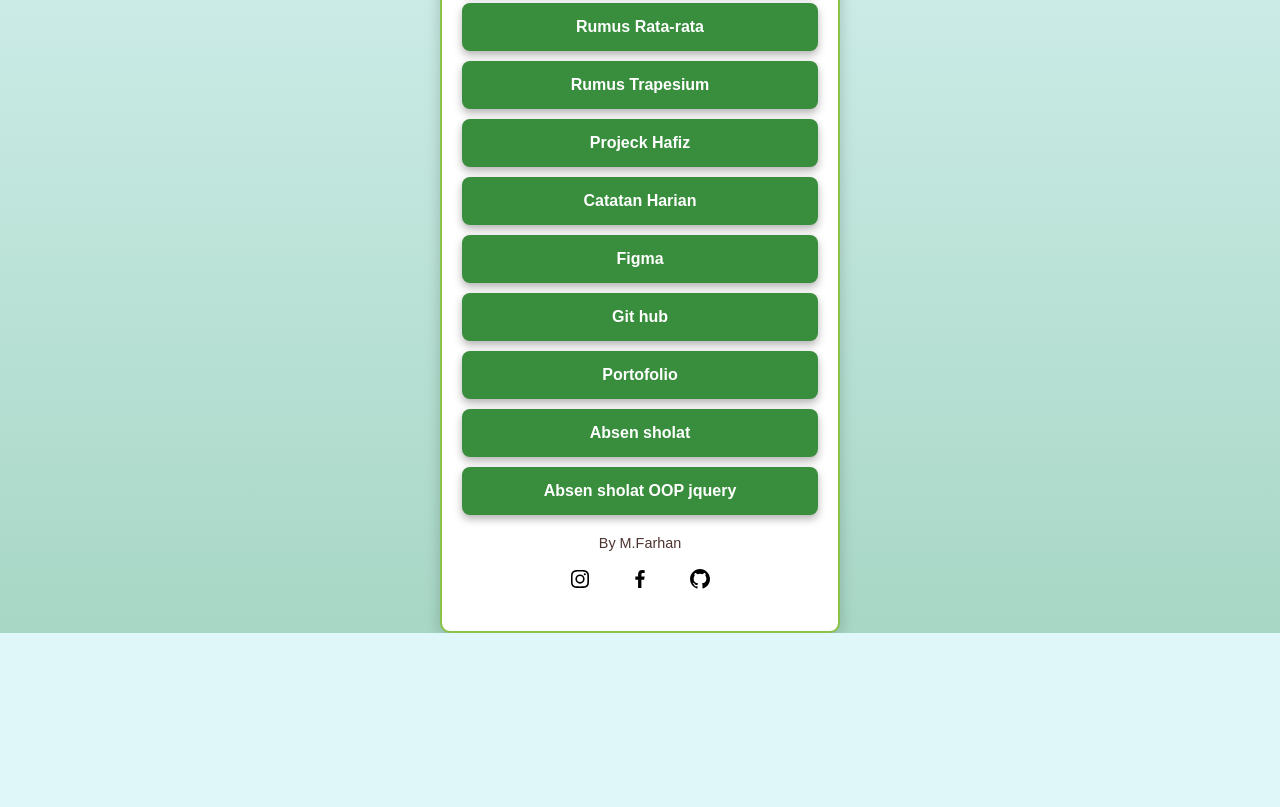
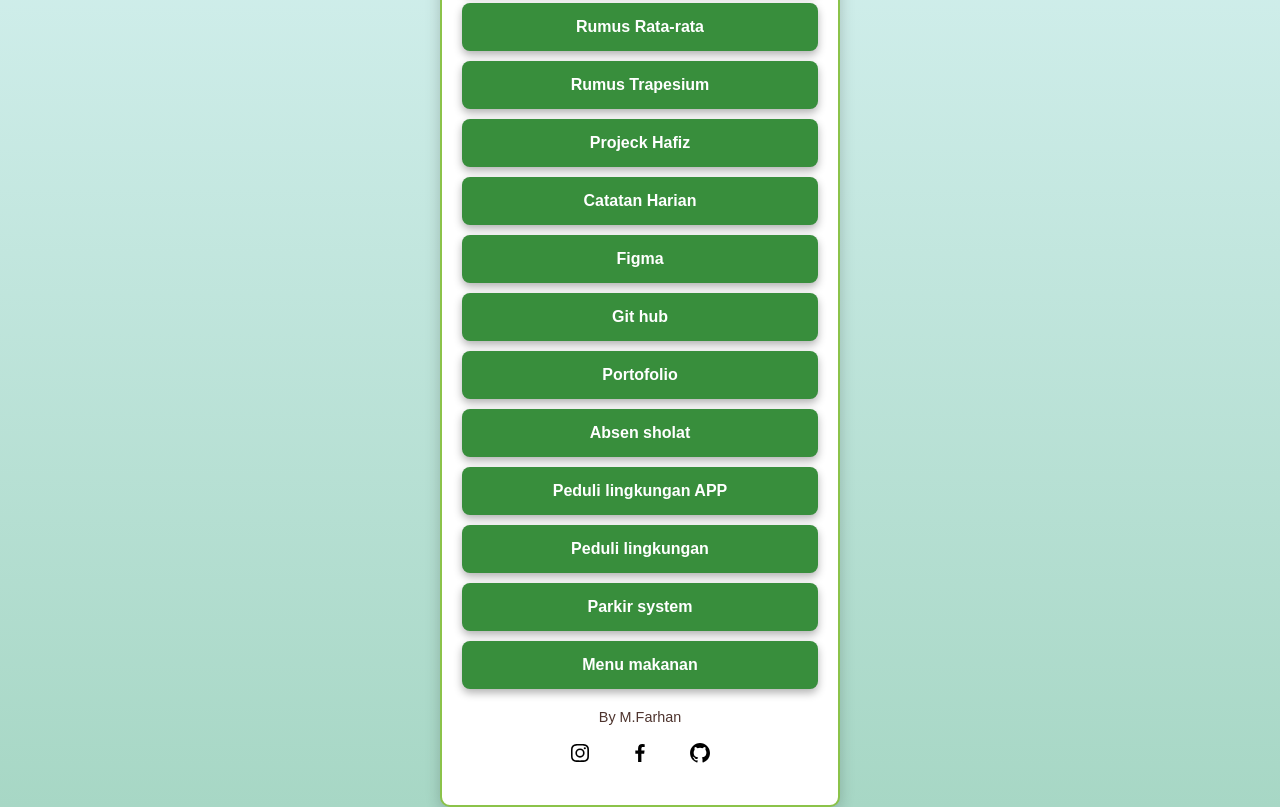
Before and after one commit to farhan8883-max/kumpuulan-, a plain HTML site: page index.html in a window 1280 px wide. Shown: the part 366-1173 px from the top of the page. Before the commit the page ends 999 px from the top, so only its background shows below. Drawn offline with Linux system fonts and the light colour scheme.

Commit message:
Update index.html

```diff
--- a/index.html
+++ b/index.html
@@ -166,8 +166,20 @@
                 "url": "https://skylite-ten.vercel.app/"
             },
              {
-                "name": "Absen sholat OOP jquery",
-                "url": "https://gleeful-entremet-a4d3ad.netlify.app/"
+                "name": "Peduli lingkungan APP",
+                "url": "https://lingkungan.vercel.app/index.html"
+            },
+             {
+                "name": "Peduli lingkungan ",
+                "url": "https://peduli-lingkungan-kohl.vercel.app/"
+            },
+             {
+                "name": "Parkir system",
+                "url": "https://parkir-system.vercel.app/#"
+            },
+             {
+                "name": "Menu makanan",
+                "url": "https://menumakan.vercel.app/"
             },
 
         ];
```
